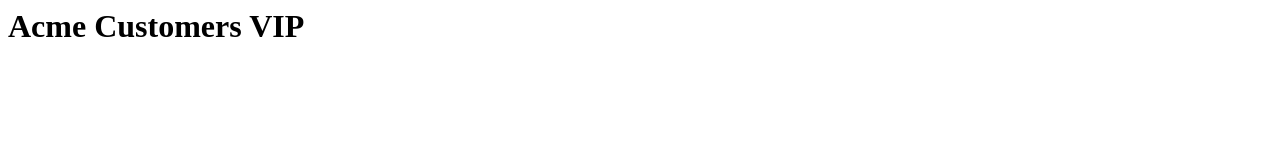
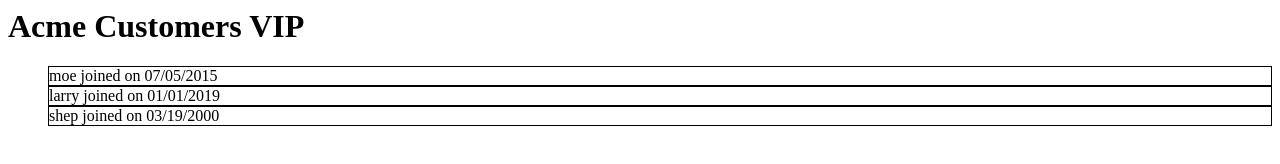
Before and after one commit to Stannie-Lim/dom-forms, a plain HTML site: page index.html in a window 1280 px wide. Drawn offline with Linux system fonts and the light colour scheme.

Commit message:
first commit

```diff
--- a/index.html
+++ b/index.html
@@ -5,6 +5,10 @@
 
     <body>
         <h1>Acme Customers VIP</h1>
+
+        <ul>
+        </ul>
+
         <script src="script.js"></script>
     </body>
 </html>
--- a/script.js
+++ b/script.js
@@ -1,5 +1,17 @@
-let customers = [
-    { id: 1, name: 'moe', email: 'moe@gmail.com', isVIP: true},
-    { id: 2, name: 'larry', isVIP: true, email: 'larry@gmail.com'},
-    { id: 4, name: 'shep', email: 'shep@gmail.com'},
-   ];
+const customers = [
+    { id: 1, name: 'moe', email: 'moe@gmail.com', isVIP: true, dateJoined: '07/05/2015'},
+    { id: 2, name: 'larry', isVIP: true, email: 'larry@gmail.com', dateJoined: '01/01/2019'},
+    { id: 4, name: 'shep', email: 'shep@gmail.com', dateJoined: '03/19/2000'},
+];
+
+const list = document.querySelector('ul');
+
+
+const render = () => {
+    const html = customers.map(customer => {
+        return `<li>${customer.name} joined on ${customer.dateJoined}</li>`;
+    }).join('');
+    list.innerHTML = html;
+};
+
+render();
--- a/styles.css
+++ b/styles.css
@@ -0,0 +1,7 @@
+ul {
+    list-style-type: none;
+}
+
+li {
+    border: solid 1px black;
+}
```
